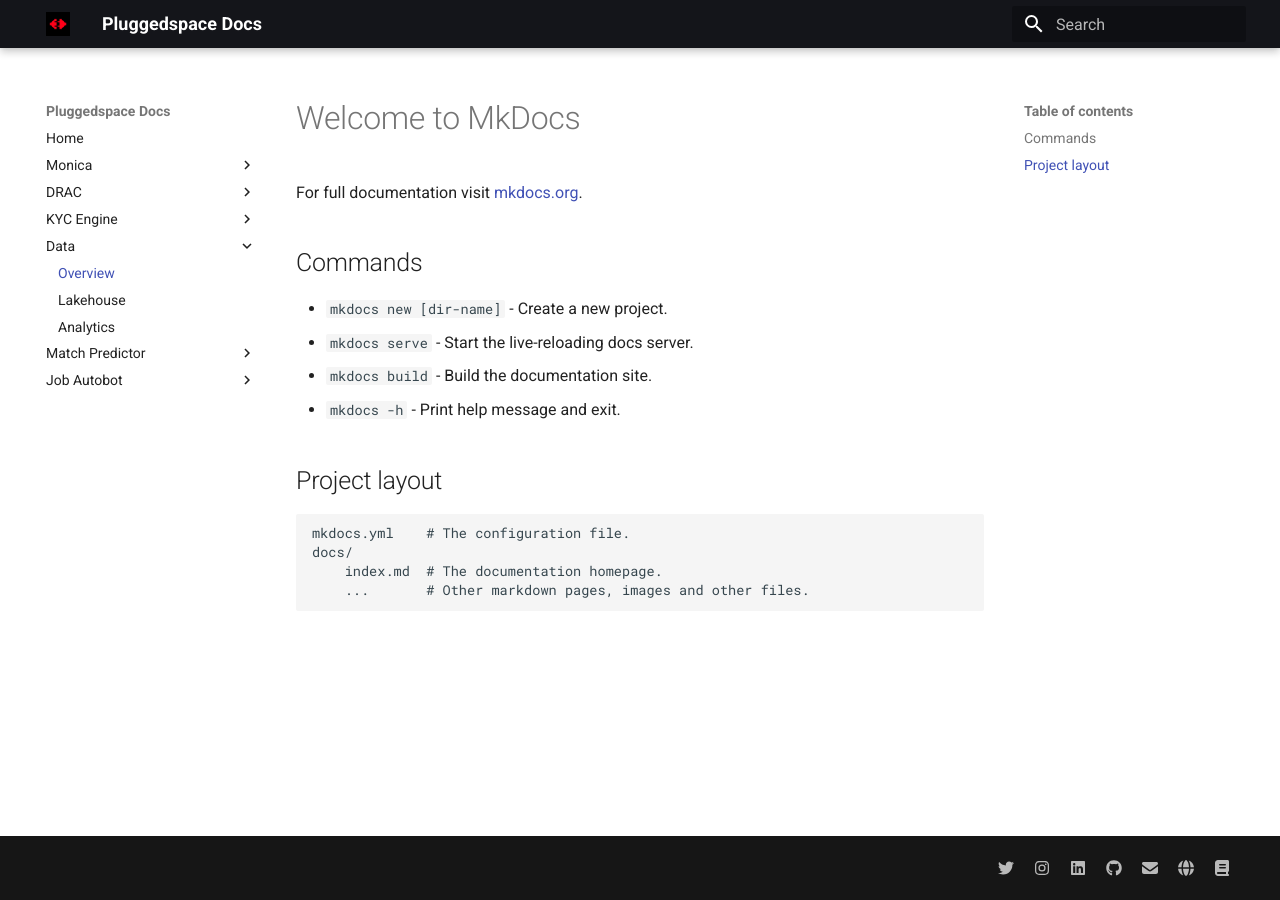
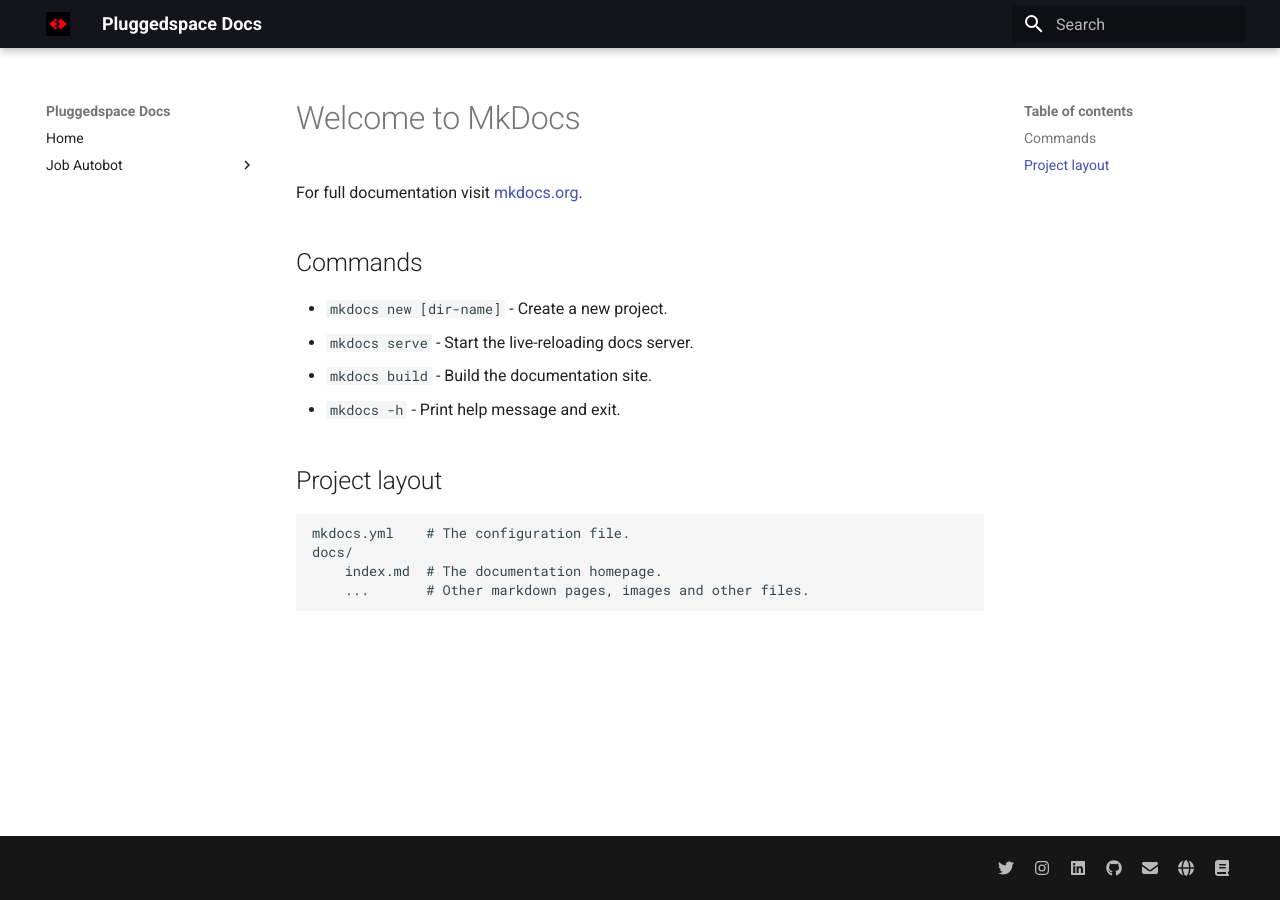
Before and after one commit to pluggedspace/pluggedspace-docs, an MkDocs documentation site: the page built from docs/data/index.md, in a window 1280 px wide. Built offline with MkDocs 1.6.1 and Material for MkDocs 9.7.7, drawn with Linux system fonts in a browser that asks for light colours.

Commit message:
Update mkdocs.yml

```diff
--- a/mkdocs.yml
+++ b/mkdocs.yml
@@ -38,20 +38,5 @@
 
 nav:
   - Home: index.md
-  - Monica:
-      - Overview: saas/monica/index.md
-      - API Reference: saas/monica/api.md
-  - DRAC:
-      - Overview: saas/drac/index.md
-      - Usage: saas/drac/usage.md
-  - KYC Engine:
-      - Overview: saas/kyc/index.md
-      - FAQ: saas/kyc/faq.md
-  - Data:
-      - Overview: data/index.md
-      - Lakehouse: data/lakehouse.md
-      - Analytics: data/analytics.md
-  - Match Predictor:
-      - Overview: models/match/index.md
   - Job Autobot:
       - Overview: models/job/index.md
```
